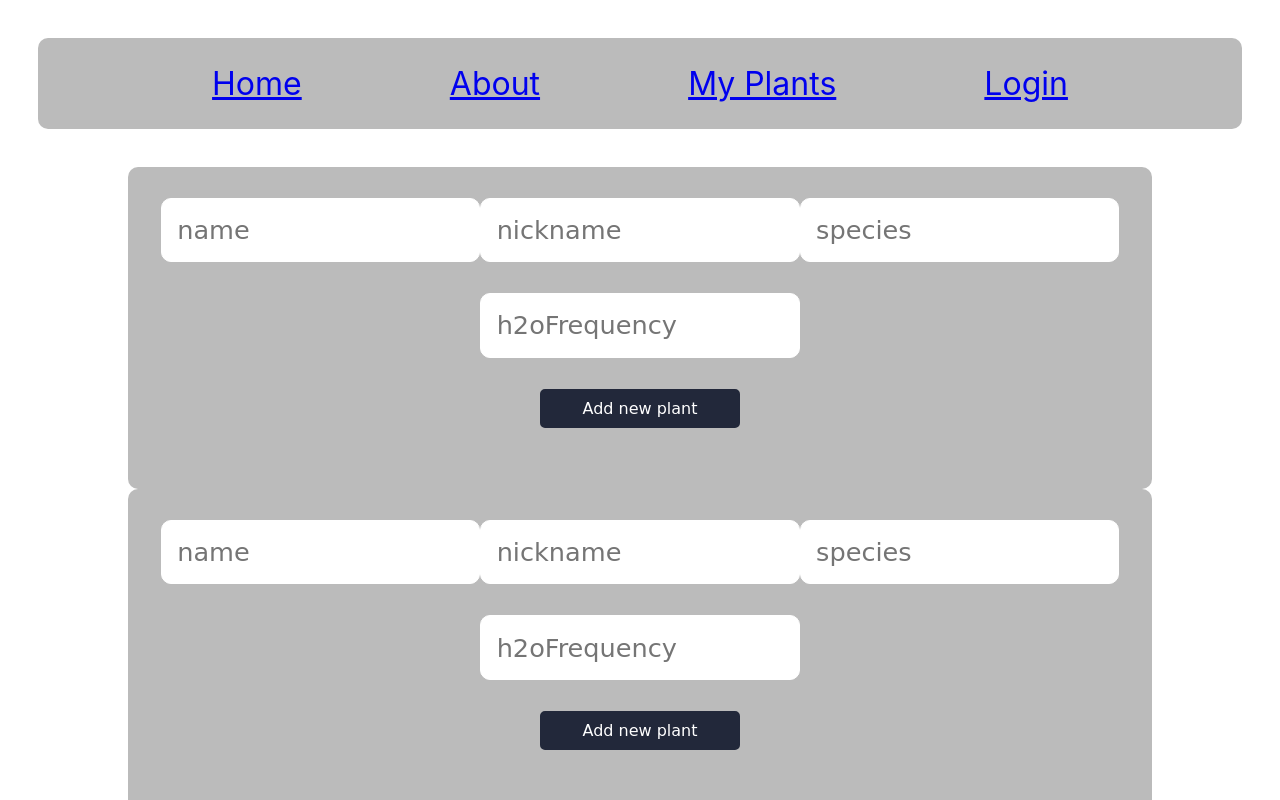
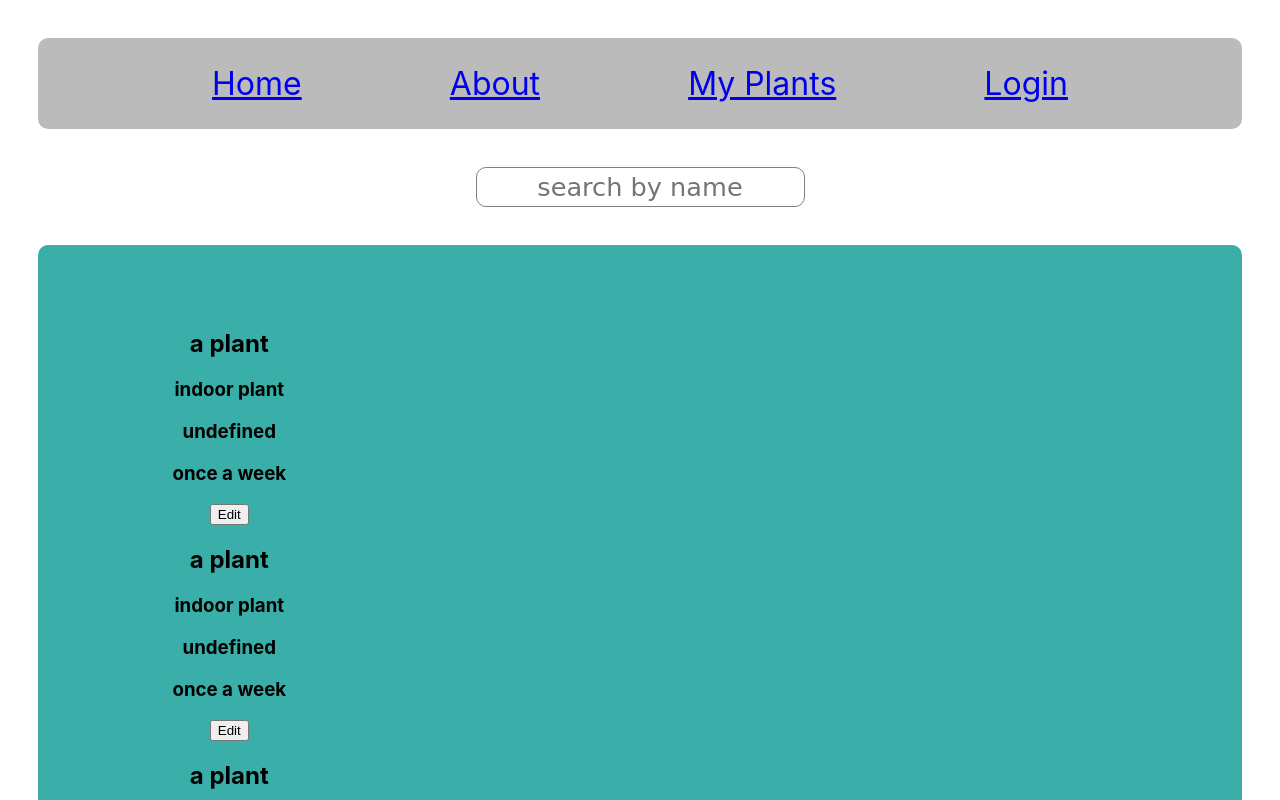
Before and after one commit to WaterMyPlants3/front-end, a React (Create React App) app in the folder front-end/: page /plants in a window 1280 px wide. Shown: the top 800 px of the page. Built offline with nearby package versions, Linux system fonts and the light colour scheme.

Commit message:
Move update form to plant list as a nested link

```diff
--- a/front-end/src/App.js
+++ b/front-end/src/App.js
@@ -4,7 +4,6 @@ import NavBar from "./components/NavBar";
 import AddPlantForm from "./components/AddPlantForm";
 import LoginPage from './components/LoginPage';
 import "./App.css";
-import UpdatePlantForm from "./components/UpdatePlantForm";
 import PlantList from './components/PlantList';
 
 function App() {
@@ -63,8 +62,8 @@ function App() {
         <NavBar />
         <Switch>
           <Route path="/login" component={LoginPage} />
-          <Route exact path="/" render={props => (
-            <PlantList {...props} plant={plant} plantToEdit={plantToEdit} />
+          <Route path="/plants" render={props => (
+            <PlantList {...props} plant={plant} plantToEdit={plantToEdit} editPlant={editPlant} />
           )}/>
           <Route path="/register" />
           <Route
@@ -73,10 +72,7 @@ function App() {
               <AddPlantForm {...props} addNewPlant={addNewPlant} />
             )}
           />
-          <Route path="/plants/:plantid" render={props => (
-            <UpdatePlantForm {...props} editPlant={editPlant} plant={plant} />)} />
         </Switch>
-        <AddPlantForm />
       </Router>
     </div>
   );
--- a/front-end/src/components/PlantCard.js
+++ b/front-end/src/components/PlantCard.js
@@ -1,6 +1,13 @@
 import React from "react";
+import { useHistory } from 'react-router-dom';
 
 const PlantsCard = props => {
+  const history = useHistory();
+
+  function edit() {
+    history.push(`/plants/${props.plantID}`);
+  };
+
   return (
     <div className="plant-list">
       {props.plant.map(plant => (
@@ -9,7 +16,7 @@ const PlantsCard = props => {
           <h3>{plant.nickname}</h3>
           <h3>{plant.species}</h3>
           <h3>{plant.h2oFrequency}</h3>
-          <button onClick={() => props.plantToEdit(plant)}>Edit</button>
+          <button onClick={edit}>Edit</button>
         </div>
       ))}
     </div>
--- a/front-end/src/components/PlantList.js
+++ b/front-end/src/components/PlantList.js
@@ -1,8 +1,10 @@
 import React, { useState } from "react";
+import { Route } from 'react-router-dom';
 import styled from "styled-components";
 import AddPlantForm from "./AddPlantForm";
 import PlantCard from "./PlantCard";
 import SearchBar from "./SearchBar";
+import UpdatePlantForm from './UpdatePlantForm';
 
 const ListStyle = styled.div`
   display: grid;
@@ -25,6 +27,7 @@ const PlantList = (props) => {
     event.preventDefault();
     setInput(event.target.value);
   };
+
   return (
     <section className="plants-list">
       <SearchBar handleInputChange={handleInputChange} />
@@ -32,6 +35,9 @@ const PlantList = (props) => {
         <PlantCard key={props.plant.id} plantToEdit={props.plantToEdit} plant={props.plant} />
       </ListStyle>
       <AddPlantForm />
+
+      <Route path="/plants/:plantid" render={props => (
+        <UpdatePlantForm {...props} editPlant={props.editPlant} name={props.plant.name} nickname={props.plant.nickname} species={props.plant.species} h2ofrequency={props.plant.h2ofrequency} />)} />
     </section>
   );
 };
--- a/front-end/src/components/UpdatePlantForm.js
+++ b/front-end/src/components/UpdatePlantForm.js
@@ -55,10 +55,10 @@ const UpdatePlantForm = (props) => {
 
   useEffect(() => {
     setPlant({
-      name: props.plant.name,
-      nickname: props.plant.nickname,
-      species: props.plant.species,
-      h2oFrequency: props.plant.h2oFrequency
+      name: props.name,
+      nickname: props.nickname,
+      species: props.species,
+      h2oFrequency: props.h2oFrequency
     })
   }, [props.editPlant])
 
```
